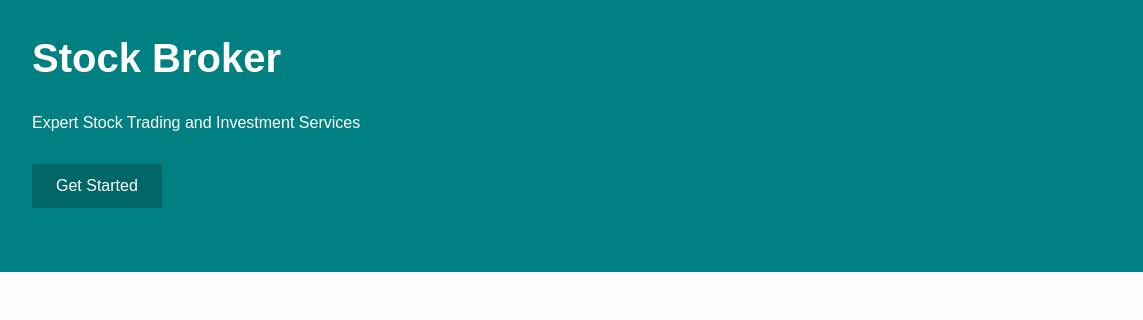
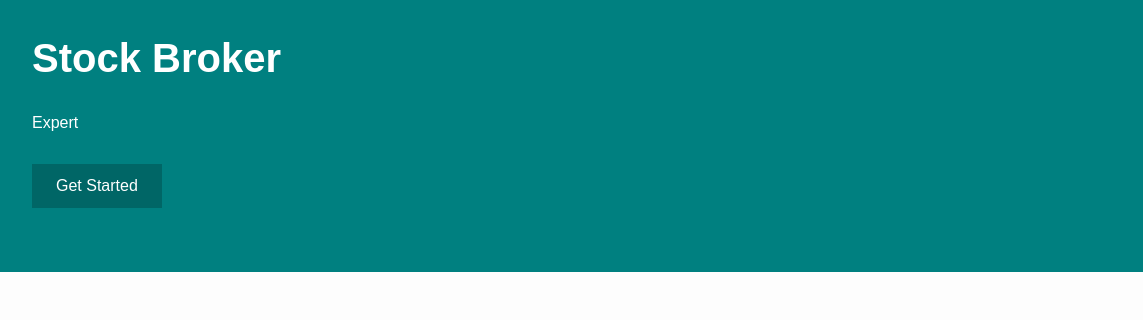
Before and after one commit to aftab-aziz/mraweb, a plain HTML site: page index.html in a window 1280 px wide. Shown: the part 121-441 px from the top of the page, 0-1143 px from the left. Drawn offline with Linux system fonts and the light colour scheme.

Commit message:
changed index.html

```diff
--- a/index.html
+++ b/index.html
@@ -23,7 +23,7 @@
   <section class="hero">
     <div class="hero-text">
       <h1>Stock Broker</h1>
-      <p>Expert Stock Trading and Investment Services</p>
+      <p>Expert</p>
       <button>Get Started</button>
     </div>
     <div class="hero-img">
```
